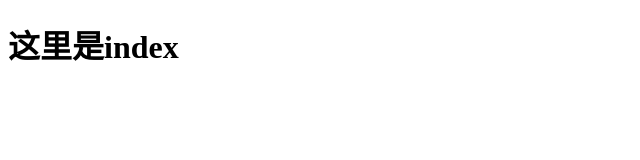
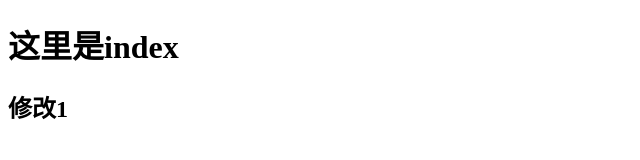
Before and after one commit to tiandcr/shopping, a plain HTML site: page index/index.html in a window 1280 px wide. Shown: the whole page, without its empty margins (0-640 px from the left). Drawn offline with Linux system fonts and the light colour scheme.

Commit message:
修改index.html

```diff
--- a/index/index.html
+++ b/index/index.html
@@ -9,7 +9,7 @@
 
 <body>
     <h1>这里是index</h1>
-    <h2></h2>
+    <h2>修改1</h2>
 </body>
 
 </html>
```
